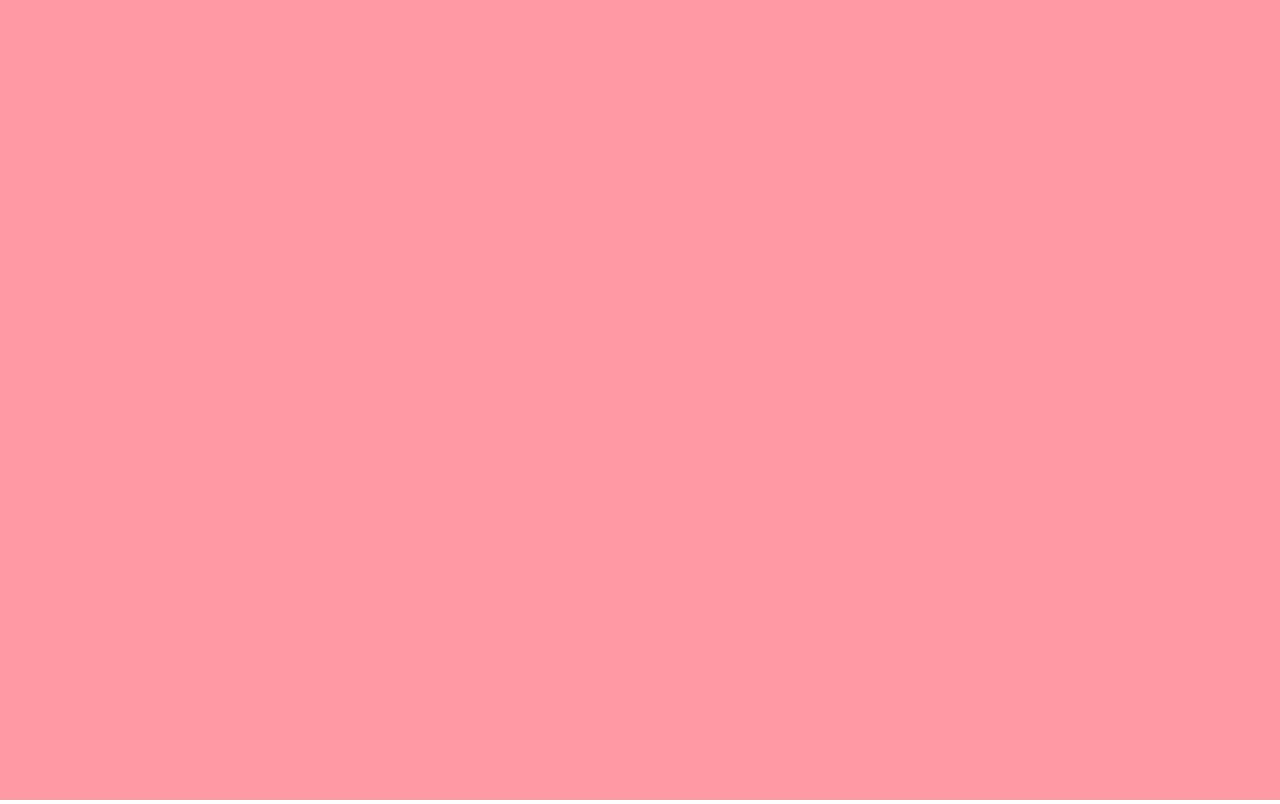
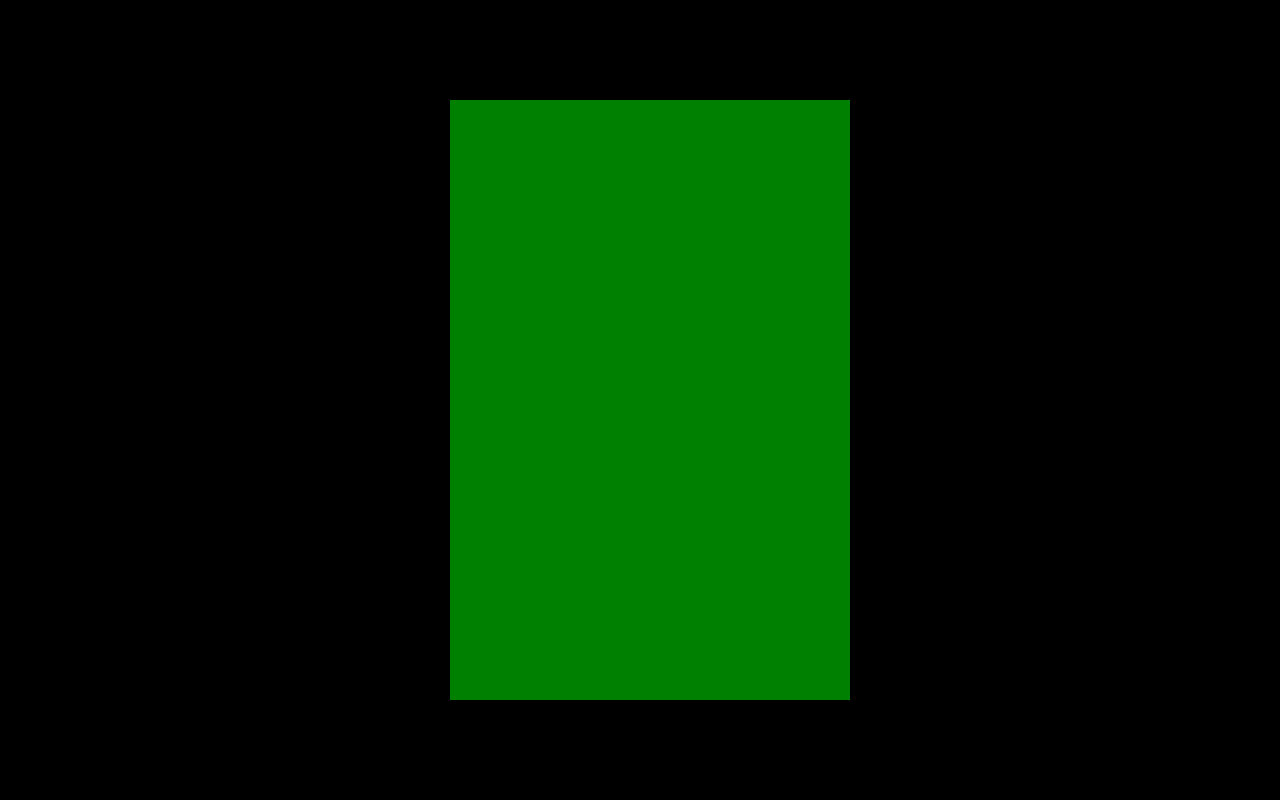
Before and after one commit to niclim/mazer, a website built with webpack: page public/index.html in a window 1280 px wide. Built offline with nearby package versions, Linux system fonts and the light colour scheme.

Commit message:
Fixed camera render + move + zoom

```diff
--- a/public/style.css
+++ b/public/style.css
@@ -1,6 +1,5 @@
 html,
-body,
-#game {
+body {
   width: 100%;
   height: 100%;
   padding: 0;
@@ -8,5 +7,8 @@ body,
 }
 
 #game {
+  padding: 0;
+  margin: 0;
   background: black;
+  display: block;
 }
--- a/src/background/index.ts
+++ /dev/null
@@ -1,14 +0,0 @@
-// TODO change this to image / sprite
-class Tile {
-  color: string;
-  constructor(color: string) {
-    this.color = color;
-  }
-}
-// returns a 25x25 tile to render
-// x y an int (not a coordinate)
-export const getBackgroundTile = (x: number, y: number): Tile => {
-  const color = ((x % 2) + y) % 2 === 0 ? "#FF9AA2" : "#FFB7B2";
-  // TODO - handle out of bounds case
-  return new Tile(color);
-};
--- a/src/classes/Game.ts
+++ b/src/classes/Game.ts
@@ -1,12 +1,68 @@
+// Each container which contains the maze will be 8 tiles wide + 12 tiles high
+// each tile is 50px x 50 px
+const CONTAINER_BUFFER = {
+  x: 4,
+  y: 2,
+};
+
+const CONTAINER_SIZE = {
+  x: 8,
+  y: 12,
+};
+
+export enum GridState {
+  OutOfBounds, // Invalid path cannot place blocks
+  InboundsUnplaceable, // Valid path but cannot place blocks
+  InboundsPlaceable, // Valid path can place blocks
+  Block, // Has a block placed
+}
+
+type GridBlock = {
+  state: GridState;
+};
+
 class Game {
-  // TODO change this
+  // TODO fix typing
   monsters: any[];
   blocks: any[];
   clickState?: string;
+  grid: GridBlock[][];
+  gridSizeX: number;
+  gridSizeY: number;
+
   constructor() {
     this.monsters = [];
     this.blocks = [];
     this.clickState = null;
+    this.grid = [];
+    const xMax = CONTAINER_BUFFER.x * 2 + CONTAINER_SIZE.x;
+    const yMax = CONTAINER_BUFFER.y * 2 + CONTAINER_SIZE.y;
+    this.gridSizeX = xMax;
+    this.gridSizeY = yMax;
+    for (let x = 0; x < xMax; x++) {
+      this.grid.push([]);
+      for (let y = 0; y < yMax; y++) {
+        let gridState: GridState;
+        switch (true) {
+          case x < CONTAINER_BUFFER.x || xMax - x <= CONTAINER_BUFFER.x:
+          case y < CONTAINER_BUFFER.y || yMax - y <= CONTAINER_BUFFER.y:
+            gridState = GridState.OutOfBounds;
+            break;
+          default:
+            gridState = GridState.InboundsPlaceable;
+        }
+        this.grid[x].push({
+          state: gridState,
+        });
+      }
+    }
+  }
+
+  getBlock(x: number, y: number): GridBlock {
+    // TODO check outof bounds
+    return this.grid[x] && this.grid[x][y]
+      ? this.grid[x][y]
+      : { state: GridState.OutOfBounds };
   }
 
   // tslint:disable-next-line
--- a/src/classes/Renderer.ts
+++ b/src/classes/Renderer.ts
@@ -1,27 +1,18 @@
-import { getBackgroundTile } from "<src>/background";
-import {
-  boundNumberToMinMax,
-  constrainToBoundary,
-  constrainToGameBlock,
-} from "<src>/utils";
-import { calculateDimensions } from "<src>/utils/dom";
-import {
-  GAME_CONTAINER,
-  CAMERA_SPEED,
-  BLOCK_SIZE,
-  MAX_ZOOM,
-  INIT_ZOOM,
-} from "<src>/constants";
-import Game from "<src>/classes/Game";
+import { boundNumberToMinMax } from "<src>/utils";
+import { calculateCanvasDimensions } from "<src>/utils/dom";
+import { CAMERA_SPEED, MAX_ZOOM, INIT_ZOOM } from "<src>/constants";
+import Game, { GridState } from "<src>/classes/Game";
 import { Dimensions, Coordinates } from "<src>/types";
-import { Dimension, ZoomChange } from "<src>/enums";
+import { ZoomChange } from "<src>/enums";
 
 export type KeysPress = {
-  up: boolean;
-  left: boolean;
-  right: boolean;
-  down: boolean;
+  up?: boolean;
+  left?: boolean;
+  right?: boolean;
+  down?: boolean;
 };
+
+const BASE_TILE_SIZE = 25;
 
 /**
  * The Renderer handles all the rendering and UI interactions
@@ -34,23 +25,16 @@ export type KeysPress = {
  */
 class Renderer {
   game: Game;
-  dimensions: Dimensions;
-  coordinates: Coordinates;
+  canvasDimensions: Dimensions;
+  cameraPosition: Coordinates;
   keysPressed: KeysPress;
   canvas: HTMLCanvasElement;
   context: CanvasRenderingContext2D;
   zoomLevel: number;
-  // TODO - define this typing better
-  canvasElements: any[];
   constructor(game: Game) {
     this.game = game;
     // dimensions refers to the canvas container size (which is defined by window size)
-    this.dimensions = calculateDimensions();
-    // Center the camera in the middle of the container
-    this.coordinates = {
-      x: (GAME_CONTAINER.width - this.dimensions.width) / 2,
-      y: (GAME_CONTAINER.height - this.dimensions.height) / 2,
-    };
+    this.canvasDimensions = calculateCanvasDimensions();
 
     this.keysPressed = {
       up: false,
@@ -61,8 +45,22 @@ class Renderer {
 
     this.canvas = document.createElement("canvas");
     this.context = this.canvas.getContext("2d");
-    this.canvasElements = [];
+    // We actually need to set the canvas dimensions programatically - otherwise the canvas just scales
+    this.canvas.width = this.canvasDimensions.width;
+    this.canvas.height = this.canvasDimensions.height;
     this.zoomLevel = INIT_ZOOM;
+
+    // Center the camera in the middle of the container
+    this._updateCameraPosition({
+      x:
+        (this.game.gridSizeX * BASE_TILE_SIZE * this.zoomLevel -
+          this.canvasDimensions.width) /
+        2,
+      y:
+        (this.game.gridSizeY * BASE_TILE_SIZE * this.zoomLevel -
+          this.canvasDimensions.height) /
+        2,
+    });
 
     // Set stuff for the canvas
     this.canvas.id = "game";
@@ -77,19 +75,34 @@ class Renderer {
   };
 
   windowResize = () => {
-    this.dimensions = calculateDimensions();
+    this.canvasDimensions = calculateCanvasDimensions();
+    // We actually need to set the canvas dimensions programatically - otherwise the canvas just scales
+    this.canvas.width = this.canvasDimensions.width;
+    this.canvas.height = this.canvasDimensions.height;
   };
 
-  _updateCoordinates = ({ x: dx, y: dy }: Coordinates) => {
-    const { x, y } = this.coordinates;
-    // update on input
-    this.coordinates = {
-      x: constrainToBoundary(Dimension.Width)(x + dx, GAME_CONTAINER),
-      y: constrainToBoundary(Dimension.Height)(y + dy, GAME_CONTAINER),
+  _updateCameraPosition = ({ x, y }: Coordinates) => {
+    // If the window size is larger than the game container - we should not allow any camera movement
+    const xGrid = this.game.gridSizeX * BASE_TILE_SIZE * this.zoomLevel;
+    const yGrid = this.game.gridSizeY * BASE_TILE_SIZE * this.zoomLevel;
+    const xDiff = xGrid - this.canvasDimensions.width;
+    const yDiff = yGrid - this.canvasDimensions.height;
+
+    this.cameraPosition = {
+      x: boundNumberToMinMax(
+        x,
+        xDiff > 0 ? 0 : xDiff / 2,
+        xDiff > 0 ? xDiff : xDiff / 2
+      ),
+      y: boundNumberToMinMax(
+        y,
+        yDiff > 0 ? 0 : yDiff / 2,
+        yDiff > 0 ? yDiff : yDiff / 2
+      ),
     };
   };
 
-  updateCameraPosition = (dt: number) => {
+  handleKeyScroll = (dt: number) => {
     let dx = 0;
     let dy = 0;
     if (this.keysPressed.up) dy--;
@@ -97,9 +110,12 @@ class Renderer {
     if (this.keysPressed.left) dx--;
     if (this.keysPressed.right) dx++;
 
-    dx *= CAMERA_SPEED * dt;
-    dy *= CAMERA_SPEED * dt;
-    this._updateCoordinates({ x: dx, y: dy });
+    dx *= CAMERA_SPEED * this.zoomLevel * dt;
+    dy *= CAMERA_SPEED * this.zoomLevel * dt;
+    if (dx !== 0 || dy !== 0) {
+      const { x, y } = this.cameraPosition;
+      this._updateCameraPosition({ x: x + dx, y: y + dy });
+    }
   };
 
   handleZoom = (zoomChange: ZoomChange) => {
@@ -108,6 +124,18 @@ class Renderer {
         ? this.zoomLevel * 2
         : this.zoomLevel / 2;
     this.zoomLevel = boundNumberToMinMax(newZoom, 1, MAX_ZOOM);
+    // TODO This calculates middle of the view - we technically want current position by some zoom factor
+    // calculate offset + change based on zoom change
+    this._updateCameraPosition({
+      x:
+        (this.game.gridSizeX * BASE_TILE_SIZE * this.zoomLevel -
+          this.canvasDimensions.width) /
+        2,
+      y:
+        (this.game.gridSizeY * BASE_TILE_SIZE * this.zoomLevel -
+          this.canvasDimensions.height) /
+        2,
+    });
   };
 
   handleKeyUpdate = (keysToUpdate: KeysPress) => {
@@ -120,24 +148,39 @@ class Renderer {
   render = () => {
     // render a single board
     // render the background
-    this.context.scale(this.zoomLevel, this.zoomLevel);
     this.renderBackground();
   };
 
   renderBackground = () => {
-    // Get top left -> render in viewport
-    const { x, y } = constrainToGameBlock(this.coordinates);
-    // render top left tile to bottom right (adding an extra)
-    for (let i = 0; i <= GAME_CONTAINER.width / BLOCK_SIZE; i++) {
-      for (let j = 0; j <= GAME_CONTAINER.height / BLOCK_SIZE; j++) {
-        const tile = getBackgroundTile(i + x / BLOCK_SIZE, j + y / BLOCK_SIZE);
-        // TODO change this to add in an image
-        this.context.fillStyle = tile.color;
+    const tilePixels = BASE_TILE_SIZE * this.zoomLevel;
+    const { width, height } = this.canvasDimensions;
+    const { x, y } = this.cameraPosition;
+    const xOffset = Math.floor(x / tilePixels);
+    const yOffset = Math.floor(y / tilePixels);
+    // Start from camera position to canvasDimension size
+    for (let i = 0; i < width / tilePixels; i++) {
+      for (let j = 0; j < height / tilePixels; j++) {
+        const gameBlock = this.game.getBlock(i + xOffset, j + yOffset);
+        // render based on game block, for now lets just render different colors
+        switch (gameBlock.state) {
+          case GridState.Block:
+            this.context.fillStyle = "blue";
+            break;
+          case GridState.OutOfBounds:
+            this.context.fillStyle = "black";
+            break;
+          case GridState.InboundsUnplaceable:
+            this.context.fillStyle = "gray";
+            break;
+          case GridState.InboundsPlaceable:
+            this.context.fillStyle = "green";
+            break;
+        }
         this.context.fillRect(
-          i * BLOCK_SIZE,
-          j * BLOCK_SIZE,
-          BLOCK_SIZE,
-          BLOCK_SIZE
+          i * tilePixels,
+          j * tilePixels,
+          tilePixels,
+          tilePixels
         );
       }
     }
--- a/src/constants.ts
+++ b/src/constants.ts
@@ -1,16 +1,5 @@
-import { Dimensions } from "<src>/types";
+export const CAMERA_SPEED = 400;
 
-// Size of the entire game
-export const GAME_CONTAINER: Dimensions = {
-  width: 500,
-  height: 1000,
-};
+export const MAX_ZOOM = 8;
 
-// Size of each "block"
-export const BLOCK_SIZE = 10;
-
-export const CAMERA_SPEED = 40;
-
-export const MAX_ZOOM = 16;
-
-export const INIT_ZOOM = 4;
+export const INIT_ZOOM = 2;
--- a/src/enums.ts
+++ b/src/enums.ts
@@ -1,8 +1,3 @@
-export enum Dimension {
-  Width = "width",
-  Height = "height",
-}
-
 export enum ZoomChange {
   Increase,
   Decrease,
--- a/src/loop.ts
+++ b/src/loop.ts
@@ -9,7 +9,7 @@ const setupGameLoop = (game: Game, renderer: Renderer): void => {
     const dt = Math.min((now - lastTime) / 1000.0, 0.5);
     lastTime = now;
     game.runCycle(dt);
-    renderer.updateCameraPosition(dt);
+    renderer.handleKeyScroll(dt);
     renderer.render();
 
     window.requestAnimationFrame(loop);
--- a/src/utils/dom.ts
+++ b/src/utils/dom.ts
@@ -1,5 +1,5 @@
 import { Dimensions } from "<src>/types";
 
-export const calculateDimensions = (): Dimensions => {
+export const calculateCanvasDimensions = (): Dimensions => {
   return { width: window.innerWidth, height: window.innerHeight };
 };
--- a/src/utils/index.ts
+++ b/src/utils/index.ts
@@ -1,23 +1,5 @@
-import { BLOCK_SIZE } from "<src>/constants";
-import { Dimension } from "<src>/enums";
-import { Coordinates, Dimensions } from "<src>/types";
-
 export const boundNumberToMinMax = (
   n: number,
   min: number,
   max: number
 ): number => Math.min(Math.max(n, min), max);
-
-// helper function to constrain camera to side
-// could go to bottom right and it will show black, will need to fix this
-export const constrainToBoundary = (direction: Dimension) => (
-  val: number,
-  GAME_CONTAINER: Dimensions
-) => boundNumberToMinMax(val, 0, GAME_CONTAINER[direction]);
-
-const _getClosestBlockSize = (n: number) => n - (n % BLOCK_SIZE);
-
-export const constrainToGameBlock = ({ x, y }: Coordinates): Coordinates => ({
-  x: _getClosestBlockSize(x),
-  y: _getClosestBlockSize(y),
-});
```
Also changed, not shown: __test__/classes/Renderer.spec.ts (+13 -10 lines), __test__/utils/dom.spec.ts (+3 -3 lines), __test__/utils/index.spec.ts (+1 -45 lines), src/classes/__mocks__/Game.ts (deleted, +0 -4 lines), src/utils/__mocks__/dom.ts (+1 -1 lines).
